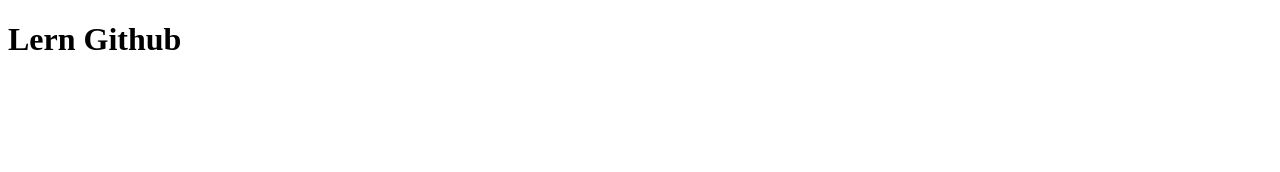
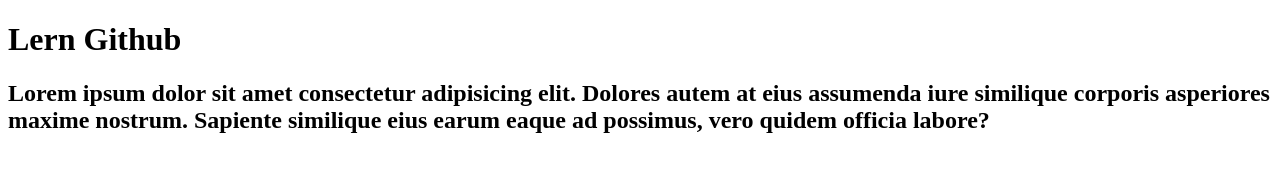
Before and after one commit to A7Tyz/DevOps2-Art, a plain HTML site: page index.html in a window 1280 px wide. Drawn offline with Linux system fonts and the light colour scheme.

Commit message:
Update index.html in Second_Branch
Update index.html in Second_Branch

```diff
--- a/index.html
+++ b/index.html
@@ -12,6 +12,8 @@
 
     <h1>Lern Github</h1>
 
+    <h2>Lorem ipsum dolor sit amet consectetur adipisicing elit. Dolores autem at eius assumenda iure similique corporis asperiores maxime nostrum. Sapiente similique eius earum eaque ad possimus, vero quidem officia labore?</h2>
+
 </body>
 
 
```
